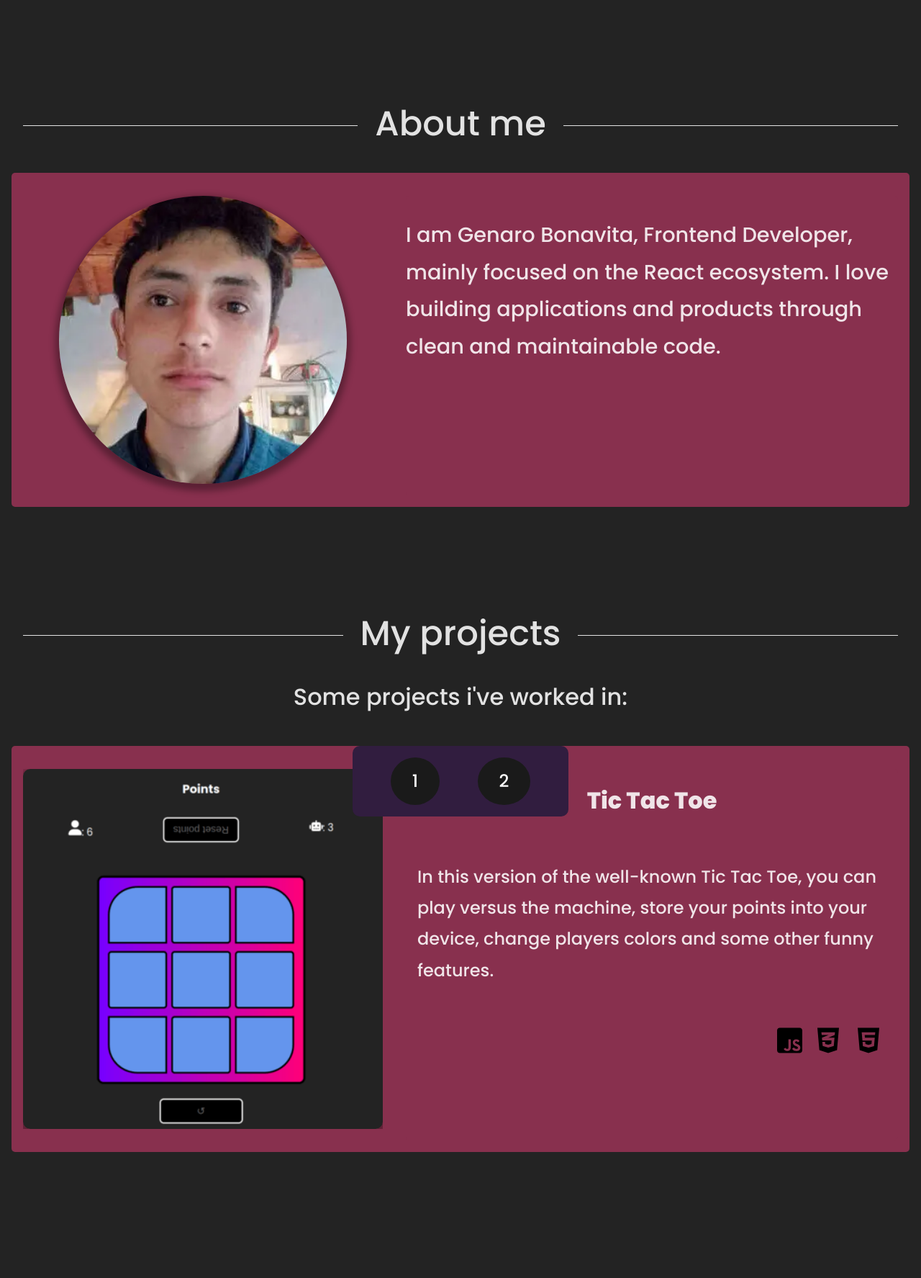
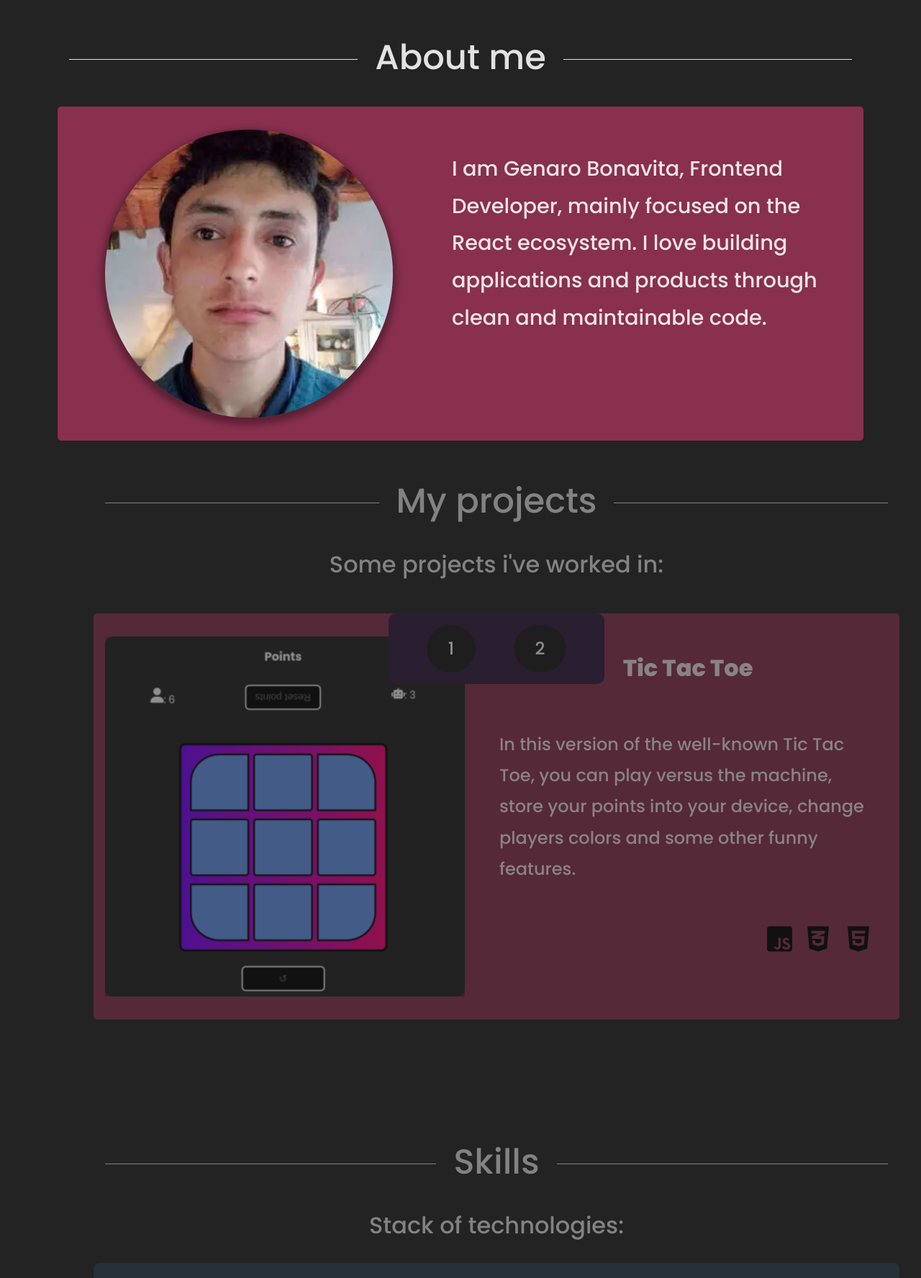
Before and after one commit to genaroibc/portfolio, a React (Vite) app: page / in a window 1280 px wide. Shown: the part 788-2563 px from the top of the page at 72% size. Built offline with nearby package versions, Linux system fonts and the light colour scheme.

Commit message:
feat: add animations

```diff
--- a/src/App.jsx
+++ b/src/App.jsx
@@ -5,8 +5,25 @@ import Projects from "./components/Projects";
 import Contact from "./components/Contact";
 import Skills from "./components/Skills";
 import Footer from "./components/Footer";
+import { useObserver } from "./hooks/useObserver";
+import { useEffect } from "react";
 
 function App() {
+  const { entries, setElements } = useObserver({
+    rootMargin: "-120px",
+  });
+
+  useEffect(() => {
+    const sections = document.querySelectorAll("section.animated-section");
+    setElements(sections);
+  }, [setElements]);
+
+  useEffect(() => {
+    entries.forEach(entry => {
+      entry.target.classList.toggle("section-visible", entry.isIntersecting);
+    });
+  }, [entries]);
+
   return (
     <>
       <Header />
--- a/src/components/About.jsx
+++ b/src/components/About.jsx
@@ -12,7 +12,7 @@ const STPgph = styled.p`
 
 export default function About() {
   return (
-    <section id="about">
+    <section className="animated-section" id="about">
       <STSectionTitle>About me</STSectionTitle>
       <STFlexCont>
         <STPicture>
--- a/src/components/Contact.jsx
+++ b/src/components/Contact.jsx
@@ -40,7 +40,7 @@ const ContactItem = ({ imageSrc, title, href }) => (
 
 export default function Contact() {
   return (
-    <section id="contact">
+    <section className="animated-section" id="contact">
       <STSectionTitle>Contact Me</STSectionTitle>
       <STSubTitle fontSize="1.8rem">Let's build something amazing!</STSubTitle>
 
--- a/src/components/Projects.jsx
+++ b/src/components/Projects.jsx
@@ -12,6 +12,7 @@ import { v4 as uuid } from "uuid";
 
 import styled from "styled-components";
 import projectsConfig from "../assets/projectsConfig.json";
+import { memo } from "react";
 
 const SLIDER_CLASS = "slider-visible";
 
@@ -105,12 +106,13 @@ const STSlidePicture = styled(STPicture)`
   }
 `;
 
-export default function Projects() {
-  useEffect(() => {
-    document
-      .getElementById(projectsConfig[0].id)
-      .classList.add(`${SLIDER_CLASS}`);
-  }, []);
+function Projects() {
+  // useEffect(() => {
+  //   document
+  //     .getElementById(projectsConfig[0].id)
+  //     .classList.add(`${SLIDER_CLASS}`);
+  // }, []);
+
   const toggleSlideVisibility = id => {
     document
       .querySelectorAll(`.${SLIDER_CLASS}`)
@@ -119,13 +121,15 @@ export default function Projects() {
     document.getElementById(id).classList.add(`${SLIDER_CLASS}`);
   };
 
+  console.log({ projectsConfig });
   return (
-    <section id="projects">
+    <section className="animated-section" id="projects">
       <STSectionTitle>My projects</STSectionTitle>
       <STSubTitle>Some projects i've worked in:</STSubTitle>
       <div style={{ position: "relative" }}>
         {projectsConfig.map(
-          ({
+          (
+            {
               description,
               id,
               imgUrl,
@@ -133,8 +137,14 @@ export default function Projects() {
               repoUrl = "#",
               technologies = [],
               title,
-          }) => (
-            <STSlide key={uuid()} id={id}>
+            },
+            index
+          ) => (
+            <STSlide
+              key={uuid()}
+              className={index === 0 ? SLIDER_CLASS : ""}
+              id={id}
+            >
               <STSlidePicture>
                 <div>
                   <a target="_blank" href={repoUrl}>
@@ -178,3 +188,5 @@ export default function Projects() {
     </section>
   );
 }
+
+export default memo(Projects);
--- a/src/components/Skills.jsx
+++ b/src/components/Skills.jsx
@@ -69,7 +69,7 @@ const HARD_SKILLS_DATA = [
 
 export default function Stack() {
   return (
-    <section id="skills">
+    <section className="animated-section" id="skills">
       <STSectionTitle>Skills</STSectionTitle>
       <STSubTitle>Stack of technologies:</STSubTitle>
 
--- a/src/hooks/useObserver.js
+++ b/src/hooks/useObserver.js
@@ -10,8 +10,6 @@ export function useObserver(config = {}) {
       setEntries(observedEntries);
     }, config)
   );
-
-  console.log(observer);
 
   useEffect(() => {
     const { current: currentObserver } = observer;
--- a/src/styles/animations.css
+++ b/src/styles/animations.css
@@ -15,3 +15,22 @@
     filter: brightness(100%);
   }
 } */
+
+.animated-section {
+  --translate-x: 20px;
+
+  transition: 0.8s transform ease-out, 0.8s opacity ease;
+  opacity: 0.5;
+  transform: translateX(var(--translate-x));
+}
+
+.animated-section.section-visible {
+  opacity: 1;
+  transform: translateY(0);
+}
+
+@media screen and (min-width: 1200px) {
+  .animated-section {
+    --translate-x: 50px;
+  }
+}
--- a/src/styles/index.css
+++ b/src/styles/index.css
@@ -101,10 +101,10 @@ button:focus-visible {
 }
 
 section {
-  width: 100%;
+  width: 90%;
   max-width: 1400px;
   margin: 5rem auto;
-  min-height: 100vh;
+  min-height: 60vh;
   display: flex;
   justify-content: center;
   flex-direction: column;
@@ -112,6 +112,9 @@ section {
 }
 
 section#hero {
+  width: 100%;
+  min-height: 100vh;
+
   margin-top: 0;
 }
 
```
Lines whose indentation alone changed are shown as unchanged.
